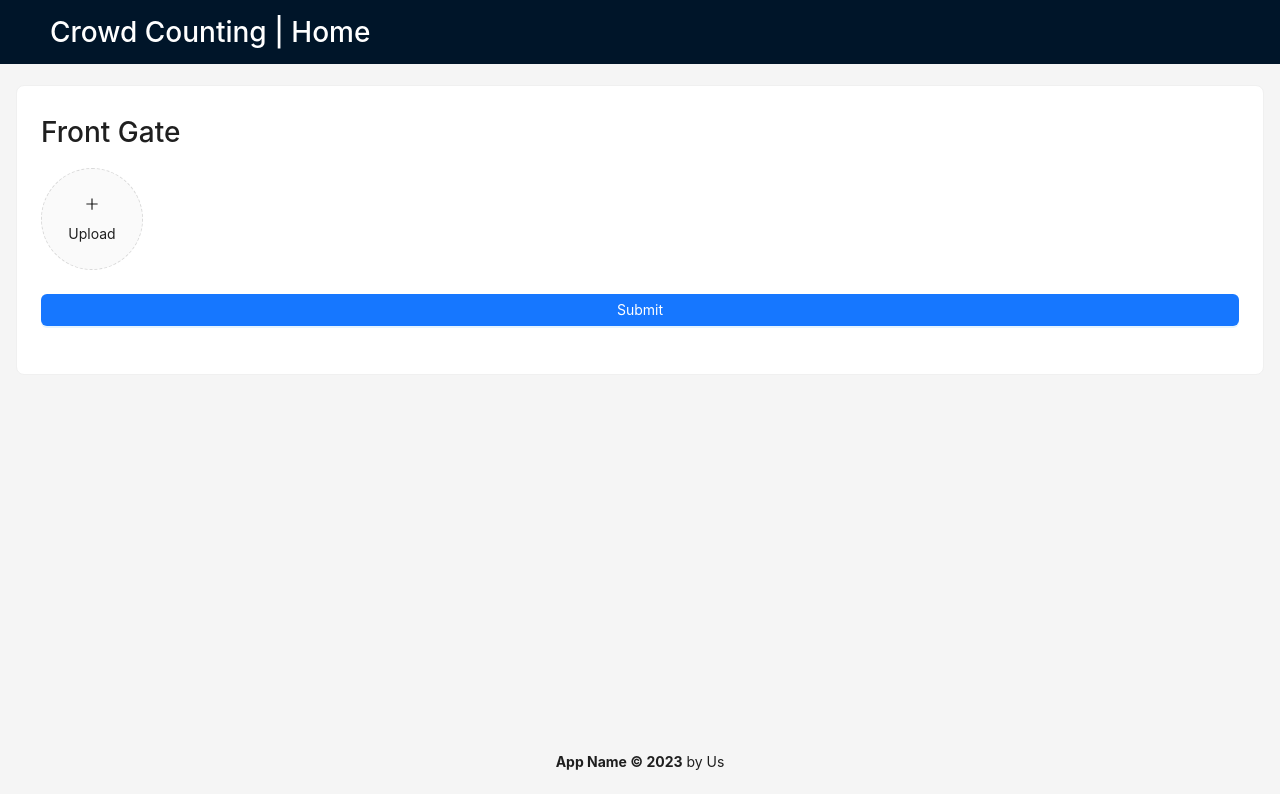
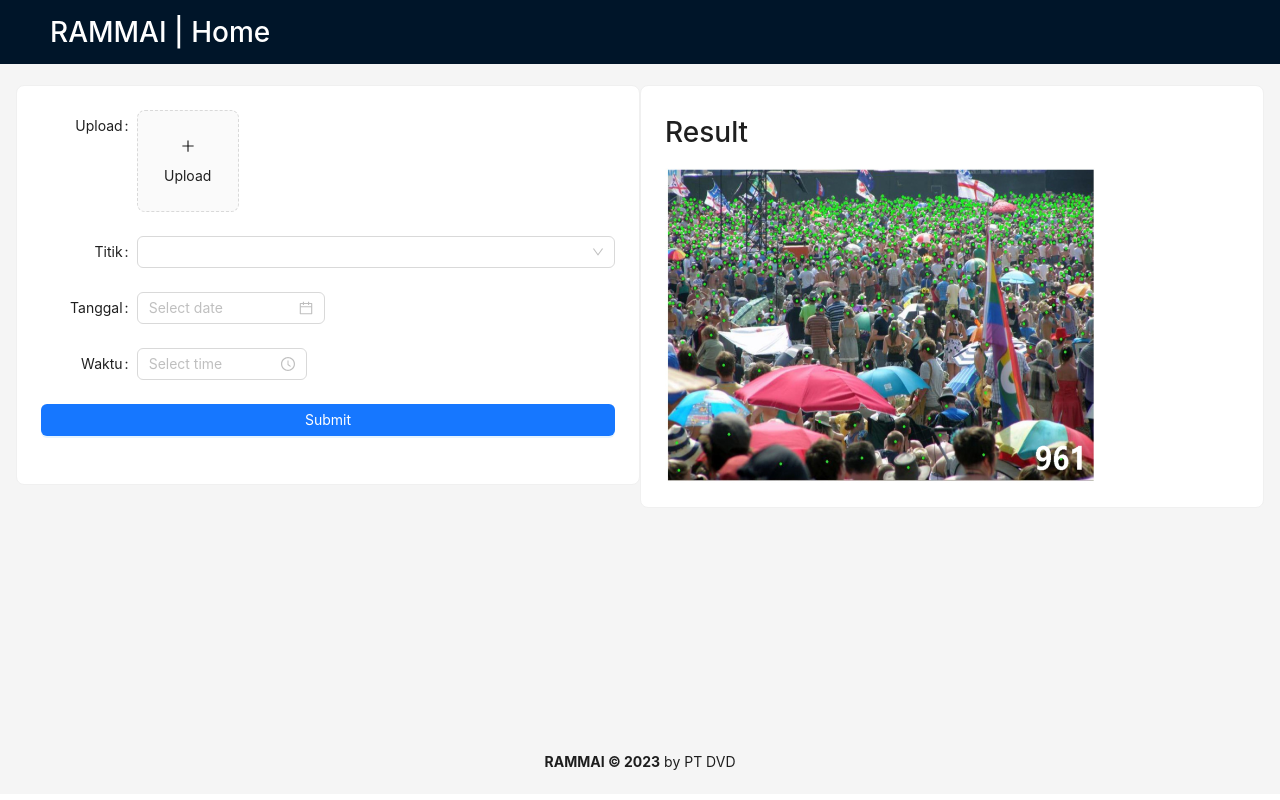
Before and after one commit to chilldenaya/crowdcounting-ui, a Next.js app: page /dashboard in a window 1280 px wide. Built offline with nearby package versions, Linux system fonts and the light colour scheme.

Commit message:
add formpage

```diff
--- a/src/_App/TheFooter.tsx
+++ b/src/_App/TheFooter.tsx
@@ -5,7 +5,7 @@ const { Footer } = Layout
 export default function TheFooter() {
   return (
     <Footer style={{ textAlign: 'center' }}>
-      <strong>App Name © {new Date().getFullYear()}</strong> by Us
+      <strong>RAMMAI © {new Date().getFullYear()}</strong> by PT DVD
     </Footer>
   )
 }
--- a/src/_App/TheHeader.tsx
+++ b/src/_App/TheHeader.tsx
@@ -8,7 +8,7 @@ export default function TheHeader() {
 
   return (
     <Header>
-      <h1 style={{ color: 'white' }}>Crowd Counting | Home</h1>
+      <h1 style={{ color: 'white' }}>RAMMAI | Home</h1>
     </Header>
   )
 }
--- a/src/components/login-card/index.tsx
+++ b/src/components/login-card/index.tsx
@@ -30,9 +30,9 @@ export default function LoginCard() {
             </Col>
             <Col>
               <Title level={3} style={{ margin: 'unset' }}>
-                Crowd Counting App
+                RAMMAI
               </Title>
-              <Text type="secondary">A slogan can be placed here.</Text>
+              <Text type="secondary">Crowd Counting App</Text>
             </Col>
           </Row>
         }
--- a/src/pages/dashboard/index.tsx
+++ b/src/pages/dashboard/index.tsx
@@ -1,81 +1,66 @@
-import { Form, Upload, Button, Card, message } from 'antd'
-import { LoadingOutlined, PlusOutlined } from '@ant-design/icons'
-import type { UploadChangeParam } from 'antd/es/upload'
-import type { RcFile, UploadFile, UploadProps } from 'antd/es/upload/interface'
-import React, { useState } from 'react'
+import {
+  Form,
+  Upload,
+  Button,
+  Card,
+  TimePicker,
+  DatePicker,
+  Select,
+  Image,
+  Col,
+  Row,
+} from 'antd'
+import { PlusOutlined } from '@ant-design/icons'
+import React from 'react'
 
 export default function Home() {
-  const [loading, setLoading] = useState(false)
-  const [imageUrl, setImageUrl] = useState<string>()
-
-  const getBase64 = (img: RcFile, callback: (url: string) => void) => {
-    const reader = new FileReader()
-    reader.addEventListener('load', () => callback(reader.result as string))
-    reader.readAsDataURL(img)
-  }
-
-  const beforeUpload = (file: RcFile) => {
-    const isJpgOrPng = file.type === 'image/jpeg' || file.type === 'image/png'
-    if (!isJpgOrPng) {
-      message.error('You can only upload JPG/PNG file!')
-    }
-    const isLt2M = file.size / 1024 / 1024 < 2
-    if (!isLt2M) {
-      message.error('Image must smaller than 2MB!')
-    }
-    return isJpgOrPng
-  }
-
-  const handleChange: UploadProps['onChange'] = (
-    info: UploadChangeParam<UploadFile>,
-  ) => {
-    if (info.file.status === 'uploading') {
-      setLoading(true)
-      return
-    }
-    if (info.file.status === 'done') {
-      // Get this url from response in real world.
-      getBase64(info.file.originFileObj as RcFile, url => {
-        setLoading(false)
-        setImageUrl(url)
-      })
-    }
-  }
-
-  const uploadButton = (
-    <div>
-      {loading ? <LoadingOutlined /> : <PlusOutlined />}
-      <div style={{ marginTop: 8 }}>Upload</div>
-    </div>
-  )
+  const timeFormat = 'HH:mm'
 
   return (
     <>
+      <Row>
+        <Col span={12}>
           <Card style={{ width: '100%' }}>
-        <h1>Front Gate</h1>
-        <Form layout="vertical" style={{ width: '100%' }}>
-          <Form.Item>
-            <Upload
-              multiple
-              // action="/upload.do"
-              listType="picture-circle"
-              onChange={handleChange}
-              beforeUpload={beforeUpload}
+            <Form
+              style={{ maxWidth: 600 }}
+              labelCol={{ span: 4 }}
+              layout="horizontal"
             >
-              {imageUrl ? (
-                <img src={imageUrl} alt="avatar" style={{ width: '100%' }} />
-              ) : (
-                uploadButton
-              )}
+              <Form.Item label="Upload" valuePropName="fileList">
+                <Upload listType="picture-card">
+                  <div>
+                    <PlusOutlined />
+                    <div style={{ marginTop: 8 }}>Upload</div>
+                  </div>
                 </Upload>
               </Form.Item>
+              <Form.Item label="Titik">
+                <Select>
+                  <Select.Option value="gate1">Gate 1</Select.Option>
+                  <Select.Option value="gate2">Gate 2</Select.Option>
+                </Select>
+              </Form.Item>
+              <Form.Item label="Tanggal">
+                <DatePicker />
+              </Form.Item>
+              <Form.Item label="Waktu">
+                <TimePicker format={timeFormat} />
+              </Form.Item>
+            </Form>
             <Form.Item>
               <Button block type="primary">
                 Submit
               </Button>
             </Form.Item>
-        </Form>
           </Card>
+        </Col>
+        <Col span={12}>
+          <Card style={{ width: '100%' }}>
+            <h1>Result</h1>
+            <Image width={434} src="/output.jpeg" />
+          </Card>
+        </Col>
+      </Row>
     </>
   )
 }
```
Also changed, not shown: public/input.jpeg (added), public/output.jpeg (added). Lines whose indentation alone changed are shown as unchanged.
